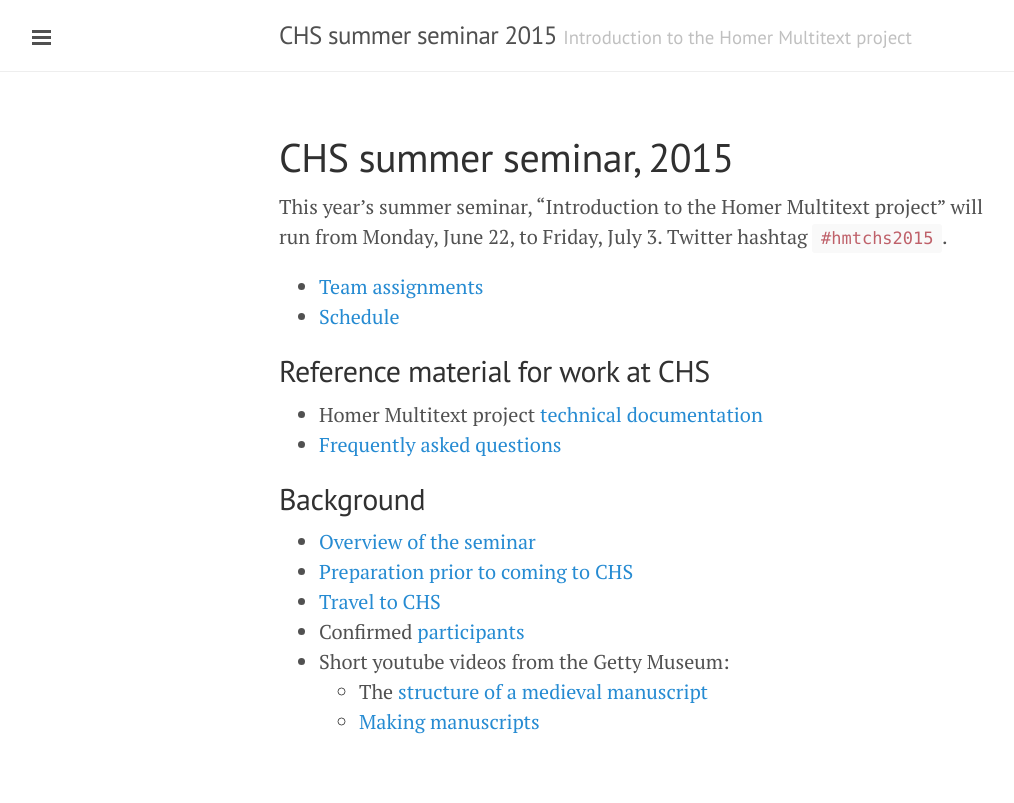
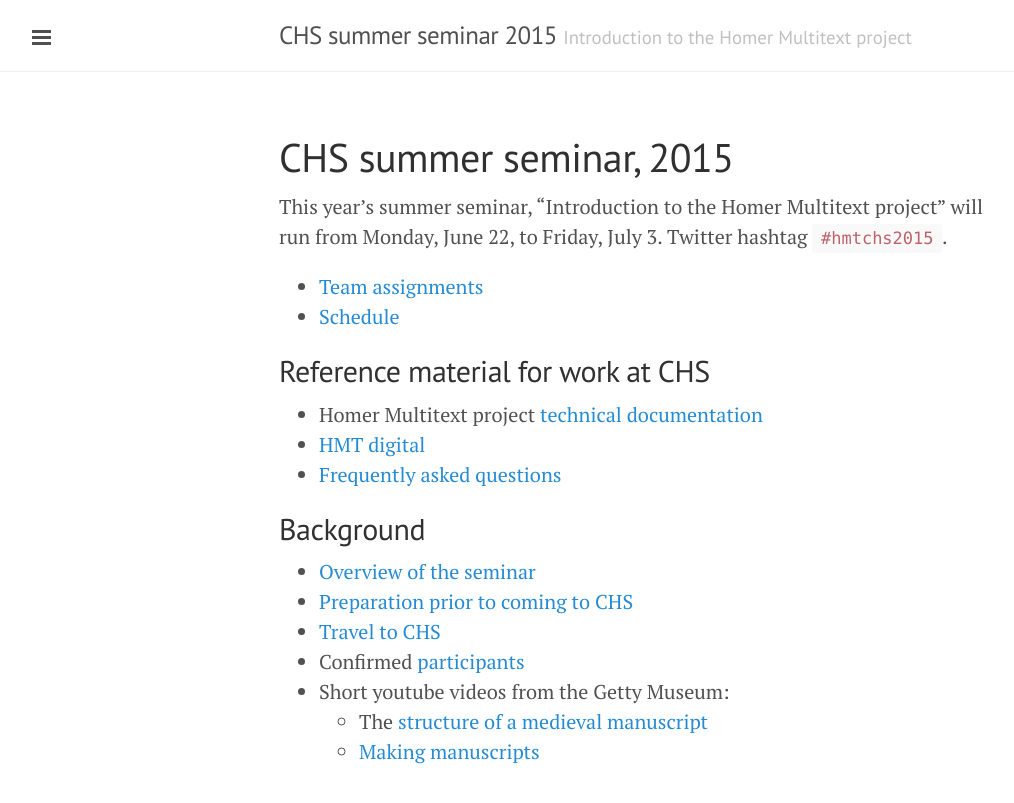
Before and after one commit to homermultitext/summerseminar2015, a Jekyll site: the page built from index.md, in a window 1280 px wide. Shown: the top 803 px of the page, without its empty margins (1-1015 px from the left). Built offline with Jekyll 4.4.1, drawn with Linux system fonts in a browser that asks for light colours.

Commit message:
Add link

```diff
--- a/index.md
+++ b/index.md
@@ -15,6 +15,7 @@
 
 
 - Homer Multitext project [technical documentation](http://homermultitext.github.io/hmt-docs/)
+- [HMT digital](http://www.homermultitext.org/hmt-digital/)
 - [Frequently asked questions](faq)
 
 
```
